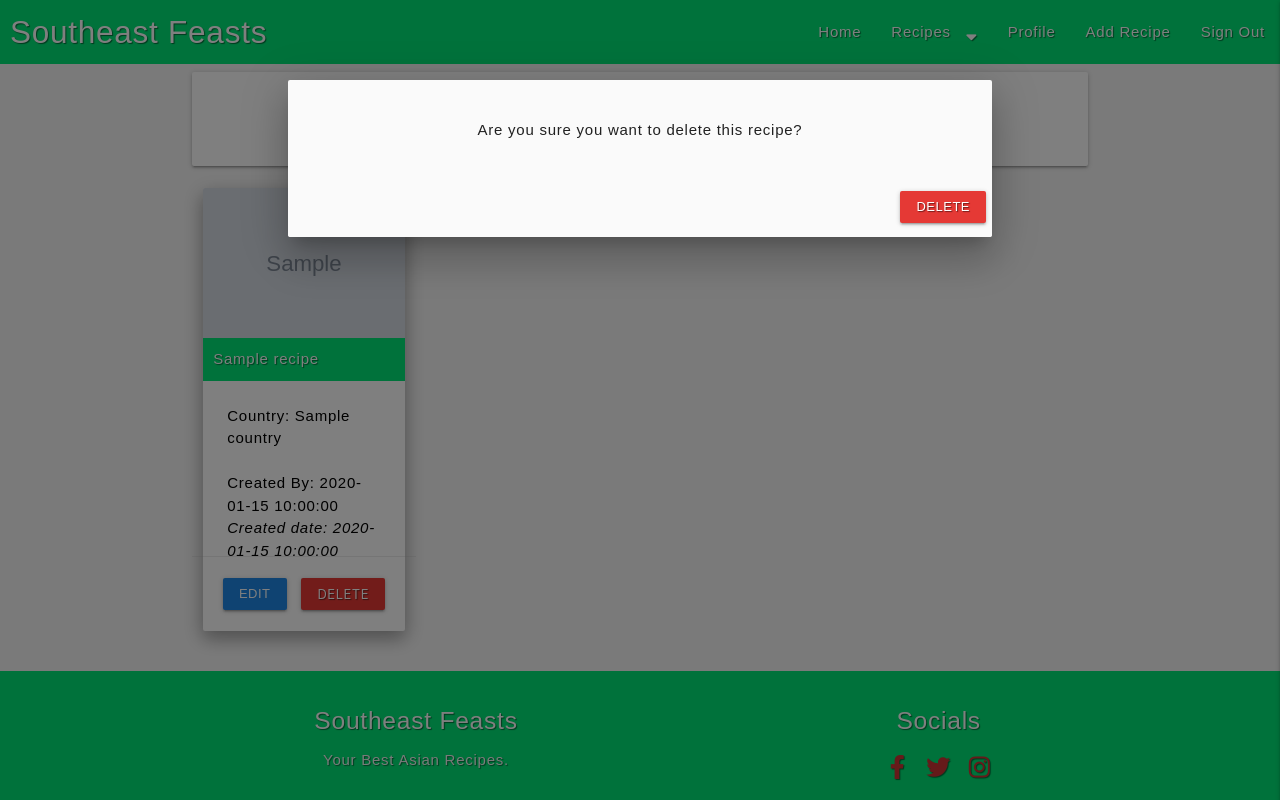
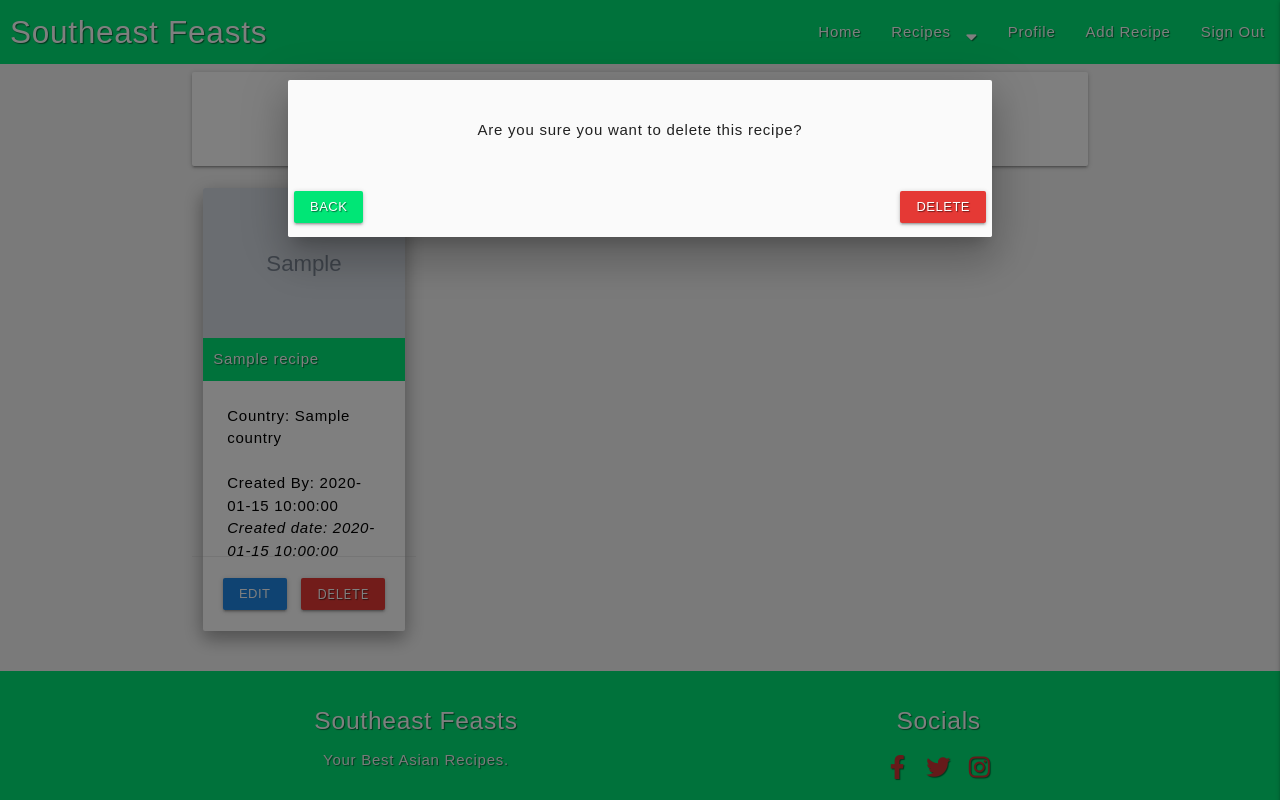
Before and after one commit to lukehanson2429/southeast-feasts, a Flask app: page /profile/admin in a window 1280 px wide, after a click on "DELETE". Run offline with Flask 2, Linux system fonts and the light colour scheme; the visitor is signed in with stand-in values (Sample User, id 1); grey boxes marked "Sample" are stand-in pictures; a database or web service that is not in the repository returns one stand-in record (values such as "Sample title"); some libraries are stand-ins or nearby versions; some web fonts are replaced.

Commit message:
delete modal now includes back button, back button aligned left, delete button aligned right

```diff
--- a/templates/user/profile.html
+++ b/templates/user/profile.html
@@ -33,7 +33,8 @@
                             <p>Are you sure you want to delete this recipe?</p>
                         </div>
                         <div class="modal-footer">
-                            <a href="{{ url_for('delete_recipe', recipe_id=recipe._id) }}" class="btn-small red darken-1 text-shadow">Delete</a>
+                            <a href="{{ url_for('profile', username=session['user']) }}" class="btn-small green accent-3 text-shadow left">Back</a>
+                            <a href="{{ url_for('delete_recipe', recipe_id=recipe._id) }}" class="btn-small red darken-1 text-shadow right">Delete</a>
                         </div>
                     </div>
                 </div>
```
